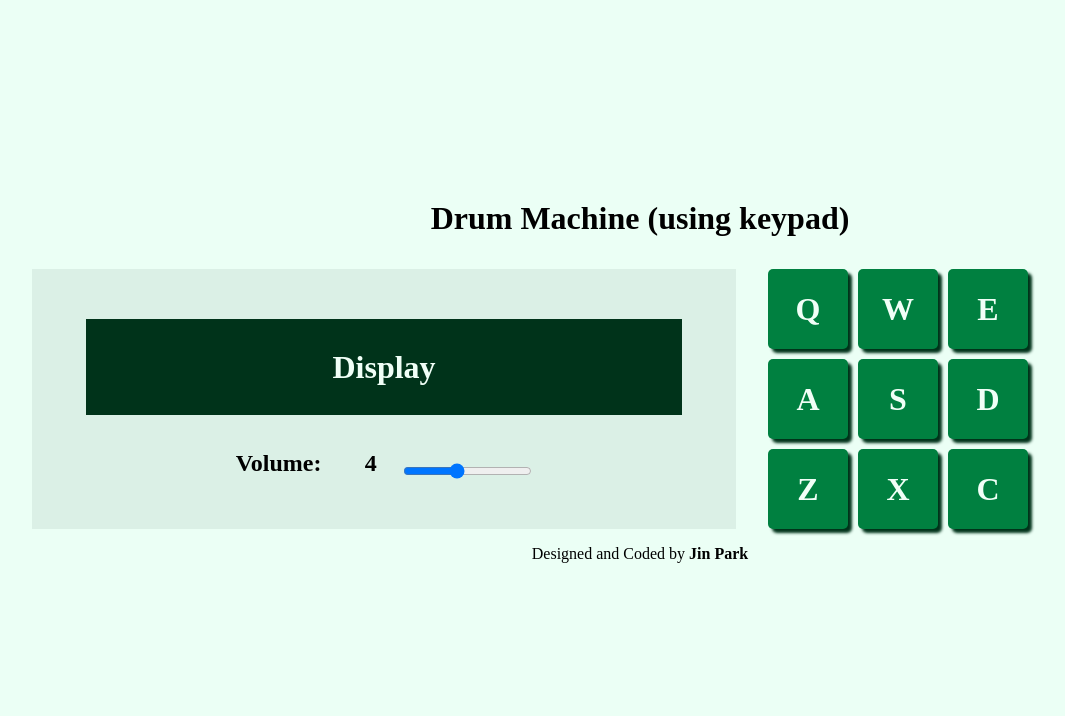
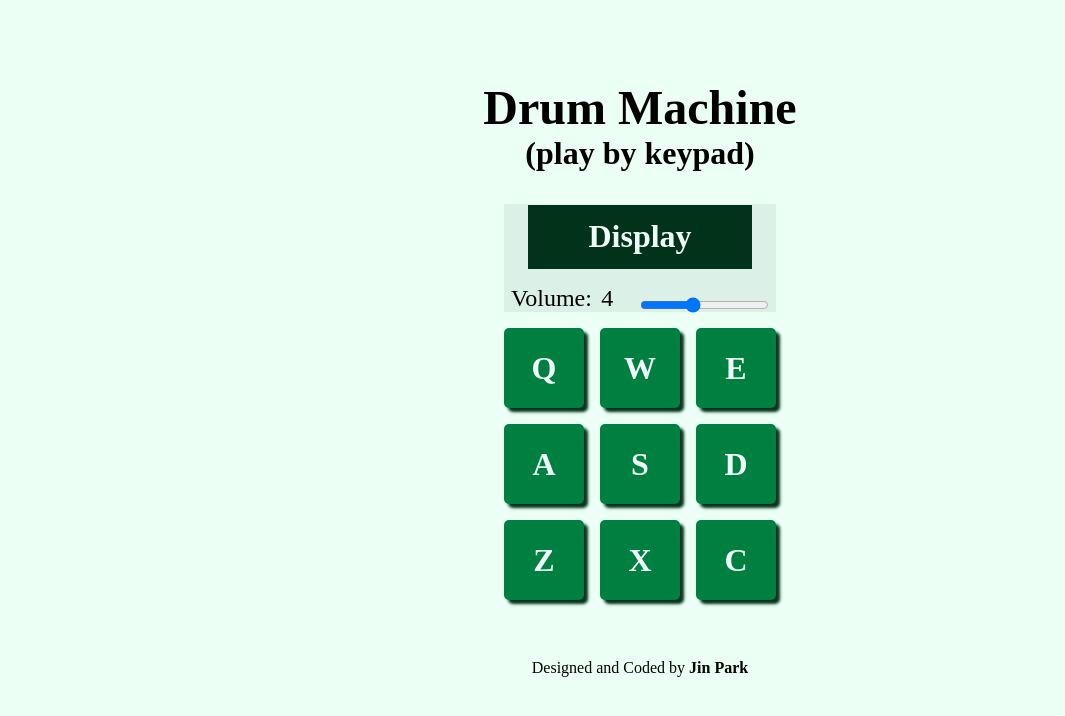
Before and after one commit to developerjinpark/drum-machine, a React (Create React App) app: page / in a window 1280 px wide. Shown: the top 716 px of the page, without its empty margins (0-1065 px from the left). Built offline with nearby package versions, Linux system fonts and the light colour scheme.

Commit message:
Modified CSS for responsive web

```diff
--- a/src/App.css
+++ b/src/App.css
@@ -3,33 +3,31 @@
 }
 
 header {
-  margin-top: 25vh;
-  margin-bottom: 2rem;
+  margin-top: 5vh;
+  margin-bottom: 1rem;
   text-align: center;
+}
+header h1 {
+  font-size: 1.5rem;
 }
 
 #drum-machine {
   display: grid;
-  grid-template-columns: 60% 40%;
+  grid-template-rows: 0.5fr 1.8fr;
 }
 
 .drum-display {
   background-color: hsl(150, 40%, 90%);
-  margin: 0 2rem;
+  margin: 0 auto;
+  width: 17rem;
 }
 
 #display {
   padding: 1rem;
-  height: 4rem;
   font-weight: bold;
-  width: 80%;
+  width: 12rem;
+  height: 2rem;
   background-color: hsl(150, 100%, 10%);
-}
-
-#slider {
-  height: 7rem;
-  margin-bottom: -3rem;
-  cursor: pointer;
 }
 
 #display p {
@@ -45,21 +43,58 @@ header {
 
 #volume {
   display: grid;
-  grid-template-columns: 1fr 0.3fr 1fr;
+  grid-template-columns: 0.7fr 0.3fr 1fr;
   align-content: center;
 }
 
 #volume-label, #volume-value {
-  margin-top: 2.2rem;
-  font-size: 1.5rem;
-  font-weight: bold;
+  margin-top: 0.5rem;
+  font-size: 1rem;
 }
 
+#slider {
+  height: 2.5rem;
+  margin-bottom: -3rem;
+  cursor: pointer;
+}
+
+@media (min-width: 400px) {
+  header {
+    margin-top: 10vh;
+    margin-bottom: 2rem;
+  }
+  header h1 {
+    font-size: 3rem;
+  }
+  header h3 {
+    font-size: 2rem;
+  }
+  #drum-machine {
+    grid-template-rows: 0.8fr 1.8fr;
+  }
+  .drum-display {
+    background-color: hsl(150, 40%, 90%);
+    margin: 0 auto;
+    width: 17rem;
+  }
+  #display p {
+    font-size: 2rem;
+  }
+  #volume-label, #volume-value {
+    margin-top: 1rem;
+    font-size: 1.5rem;
+  }
+  #slider {
+    height: 4.5rem;
+    margin-bottom: -3rem;
+  }
+}
 .drum-pads {
   display: grid;
   grid-template-columns: 5rem 5rem 5rem;
   grid-template-rows: 5rem 5rem 5rem;
-  grid-gap: 10px;
+  grid-gap: 1rem;
+  margin: 1rem auto;
 }
 
 .drum-pad {
--- a/src/App.js
+++ b/src/App.js
@@ -34,7 +34,7 @@ class App extends React.Component {
 
   componentDidUpdate() {
     if (document.getElementById(this.state.id) !== null) {
-      console.log(document.getElementById(this.state.id));
+      // console.log(document.getElementById(this.state.id));
       let pad = document.getElementById(this.state.display);
       pad.setAttribute('style', clickedStyle);
       setTimeout( () => {
@@ -56,21 +56,21 @@ class App extends React.Component {
   }
 
   onKeyDown(e) {
-    console.log(e, this.state.volume);
-    let key = e.key.toUpperCase();
+    // console.log(e, this.state.volume);
+    let input = e.key.toUpperCase();
     // console.log(pads.filter(p => p.letter === key).length > 0);
-    if (Pads.filter( p => p.letter === key).length > 0) {
-      let display = document.getElementById(key).parentElement.id;
+    if (Pads.filter( p => p.letter === input).length > 0) {
+      let display = document.getElementById(input).parentElement.id;
       this.setState({
         display,
-        id: key
+        id: input
       });
-    } else if (key === 'ARROWRIGHT' && this.state.volume < 1) {
-      console.log('arrow key entered: ' + key);
+    } else if (input === 'ARROWUP' && this.state.volume < 1) {
+      // console.log('arrow input entered: ' + input);
       this.setState({
         volume: Math.round((this.state.volume + 0.2) * 10) / 10
       });
-    } else if (key === 'ARROWLEFT' && this.state.volume > 0.1) {
+    } else if (input === 'ARROWDOWN' && this.state.volume > 0.1) {
       this.setState({
         volume: Math.round((this.state.volume - 0.2) * 10) / 10
       });
@@ -80,7 +80,8 @@ class App extends React.Component {
     return (
       <div id="container">
         <header>
-          <h1>Drum Machine (using keypad)</h1>
+          <h1>Drum Machine</h1>
+          <h3>(play by keypad)</h3>
         </header>
         <div id="drum-machine">
           <div className="drum-display">
@@ -95,7 +96,7 @@ class App extends React.Component {
           </div>
           <div className="drum-pads">
             {Pads.map( (pad, index) =>
-              <DrumPad pad={pad} drumClick={this.handleClick} key={index} volume={this.state.volume}/>
+              <DrumPad pad={pad} drumClick={this.handleClick} key={pad.letter + index} volume={this.state.volume}/>
             )}
           </div>
         </div>
```
